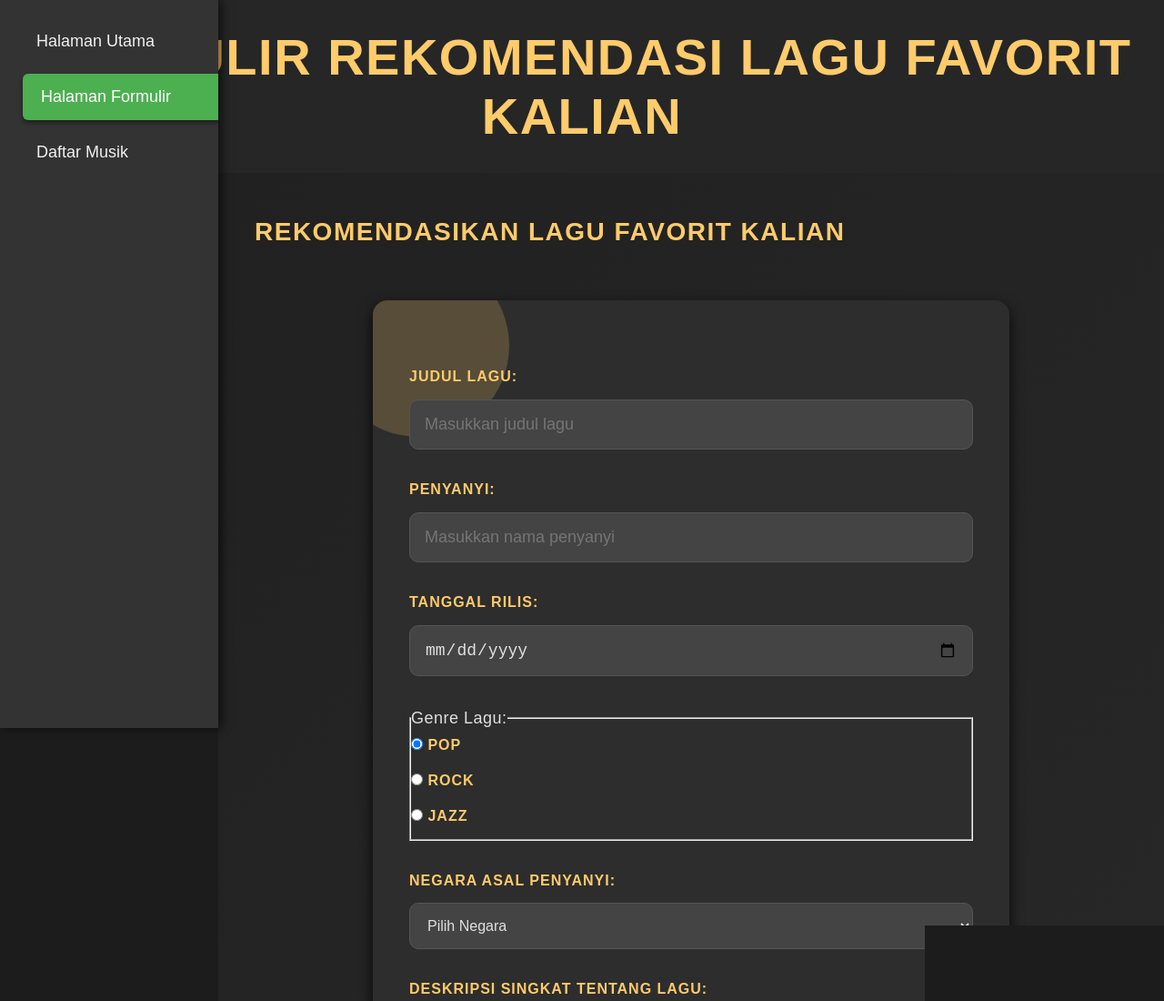
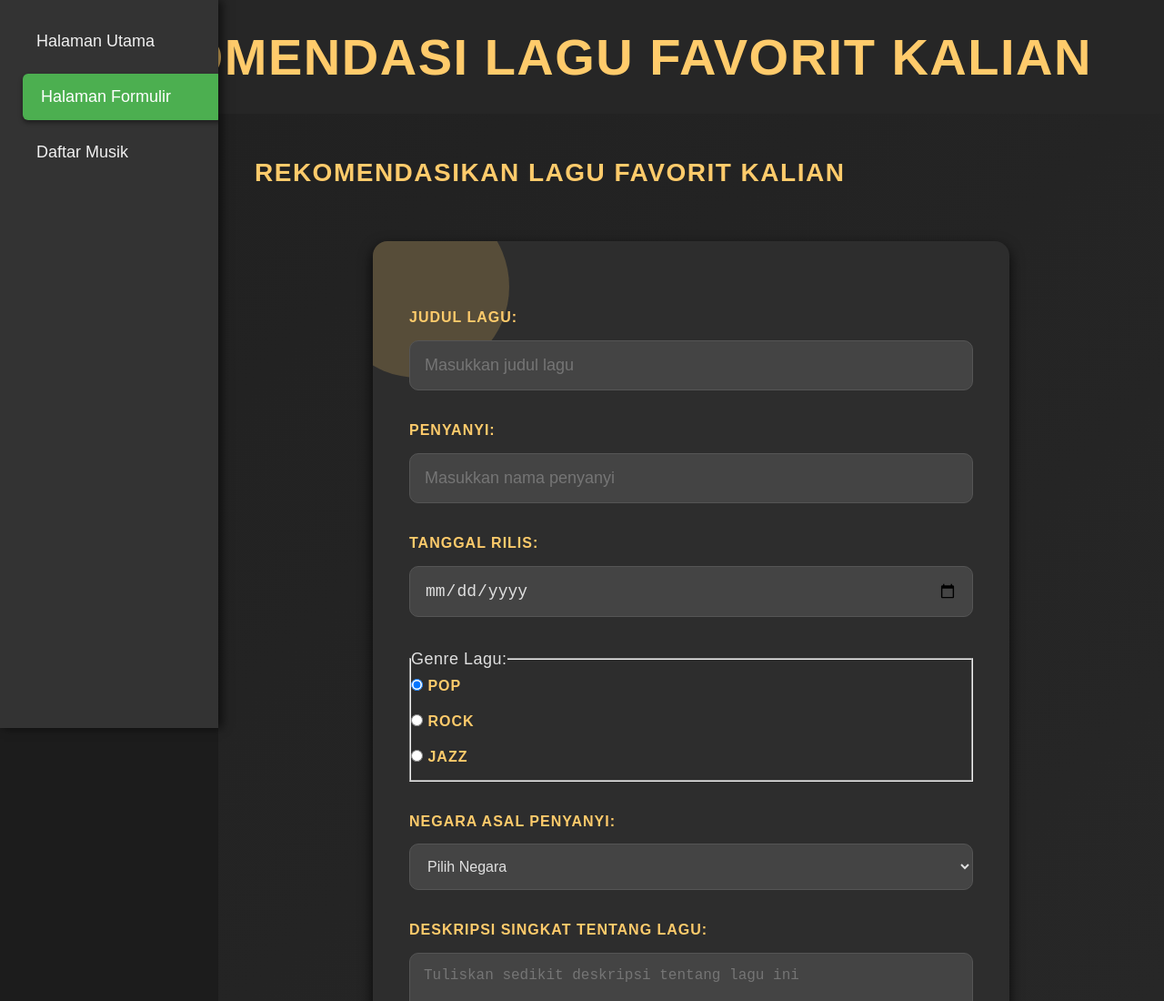
Before and after one commit to MaouAqim/UTS-Pemweb, a plain HTML site: page formulir.html in a window 1280 px wide. Shown: the top 1100 px of the page at 91% size. Drawn offline with Linux system fonts and the light colour scheme.

Commit message:
Update formulir.html

```diff
--- a/formulir.html
+++ b/formulir.html
@@ -11,7 +11,7 @@
     <!-- Header Section -->
     <header>
         <div class="container header-container">
-            <h1>Formulir Rekomendasi Lagu Favorit Kalian</h1>
+            <h1>Rekomendasi Lagu Favorit Kalian</h1>
         </div>
     </header>
 
```
